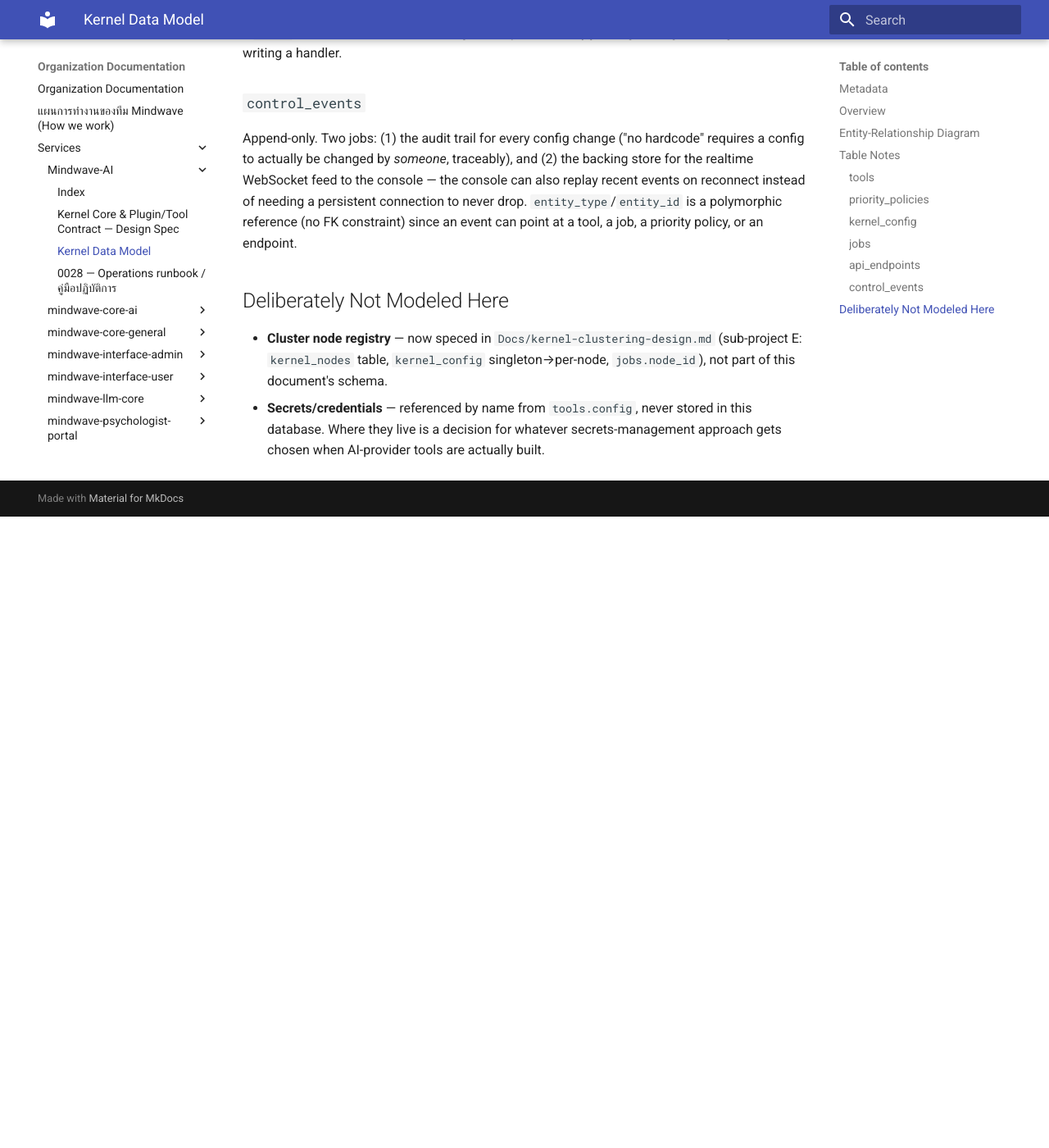
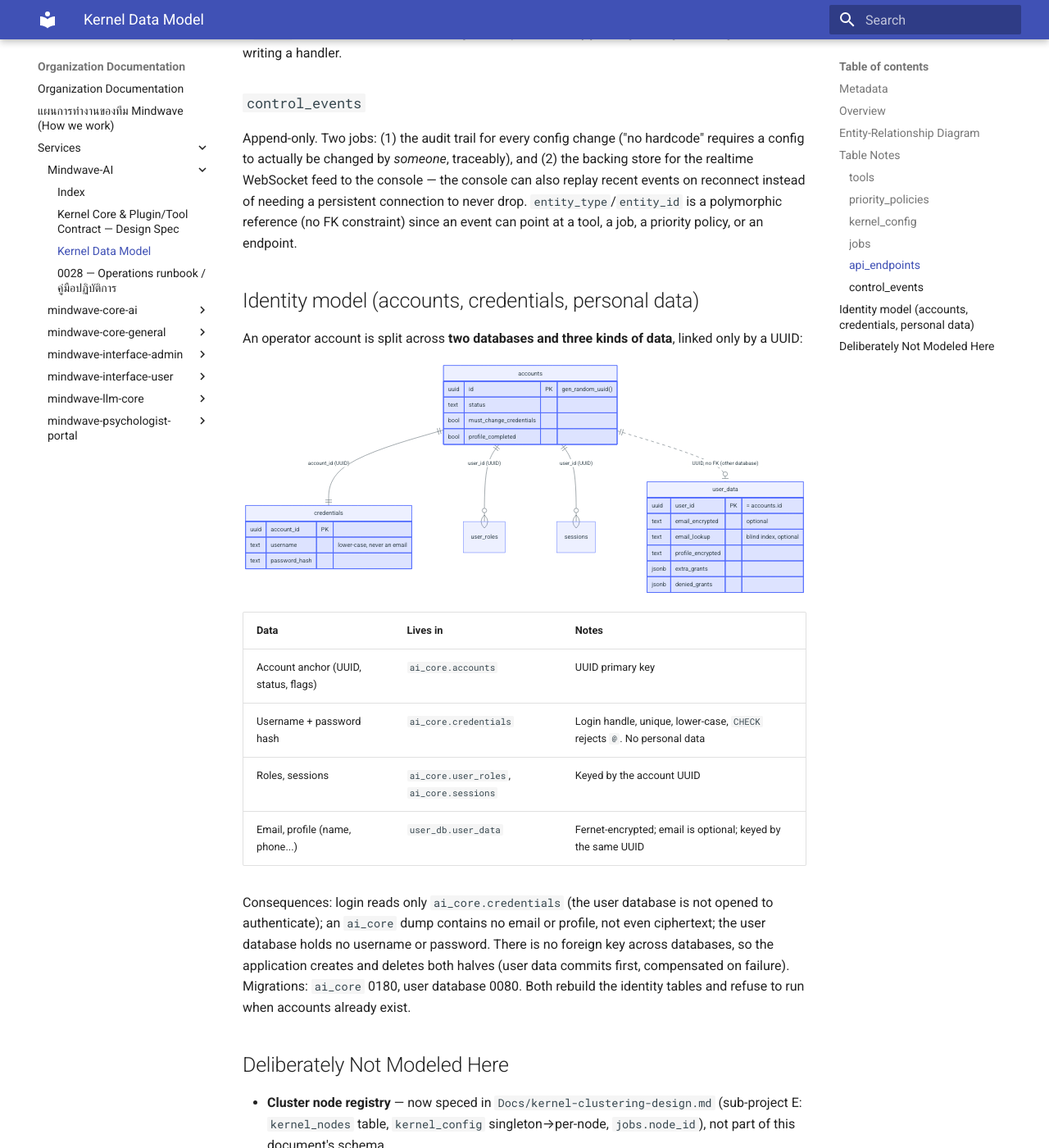
Before and after one commit to mindwave-th/organization-docs, an MkDocs documentation site: the page built from docs/services/AI_OS/kernel-data-model.md, in a window 1280 px wide and 1400 px high, scrolled down 2911 px. Shown: the whole window at 82% size. Built offline with MkDocs 1.6.1 and Material for MkDocs 9.7.7, drawn with Linux system fonts in a browser that asks for light colours; before the commit the page ends 3541 px from its top, so only the background shows below that.

Commit message:
docs: auto sync from AI_OS

````diff
--- a/docs/services/AI_OS/kernel-data-model.md
+++ b/docs/services/AI_OS/kernel-data-model.md
@@ -112,6 +112,34 @@ Endpoints created from the web console with no code deploy. Each one maps a path
 ### `control_events`
 Append-only. Two jobs: (1) the audit trail for every config change ("no hardcode" requires a config to actually be changed by *someone*, traceably), and (2) the backing store for the realtime WebSocket feed to the console — the console can also replay recent events on reconnect instead of needing a persistent connection to never drop. `entity_type`/`entity_id` is a polymorphic reference (no FK constraint) since an event can point at a tool, a job, a priority policy, or an endpoint.
 
+## Identity model (accounts, credentials, personal data)
+
+An operator account is split across **two databases and three kinds of data**, linked only by a UUID:
+
+```mermaid
+erDiagram
+    accounts ||--|| credentials : "account_id (UUID)"
+    accounts ||--o{ user_roles : "user_id (UUID)"
+    accounts ||--o{ sessions : "user_id (UUID)"
+    accounts ||..o| user_data : "UUID, no FK (other database)"
+    accounts { uuid id PK "gen_random_uuid()"  text status  bool must_change_credentials  bool profile_completed }
+    credentials { uuid account_id PK  text username "lower-case, never an email"  text password_hash }
+    user_data { uuid user_id PK "= accounts.id"  text email_encrypted "optional"  text email_lookup "blind index, optional"  text profile_encrypted  jsonb extra_grants  jsonb denied_grants }
+```
+
+| Data | Lives in | Notes |
+|---|---|---|
+| Account anchor (UUID, status, flags) | `ai_core.accounts` | UUID primary key |
+| Username + password hash | `ai_core.credentials` | Login handle, unique, lower-case, `CHECK` rejects `@`. No personal data |
+| Roles, sessions | `ai_core.user_roles`, `ai_core.sessions` | Keyed by the account UUID |
+| Email, profile (name, phone...) | `user_db.user_data` | Fernet-encrypted; email is optional; keyed by the same UUID |
+
+Consequences: login reads only `ai_core.credentials` (the user database is not opened to authenticate); an
+`ai_core` dump contains no email or profile, not even ciphertext; the user database holds no username or
+password. There is no foreign key across databases, so the application creates and deletes both halves
+(user data commits first, compensated on failure). Migrations: `ai_core` 0180, user database 0080. Both
+rebuild the identity tables and refuse to run when accounts already exist.
+
 ## Deliberately Not Modeled Here
 
 - **Cluster node registry** — now speced in `Docs/kernel-clustering-design.md` (sub-project E: `kernel_nodes` table, `kernel_config` singleton→per-node, `jobs.node_id`), not part of this document's schema.
````
Also changed, not shown: docs/services/AI_OS/index.md (+4 -1 lines), docs/services/AI_OS/operations-runbook.md (+5 -0 lines).
